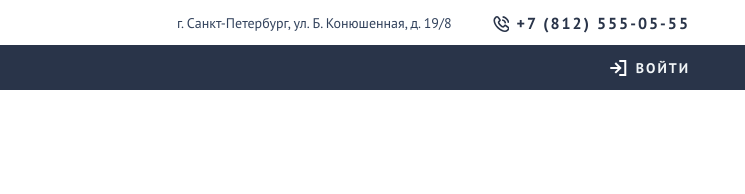
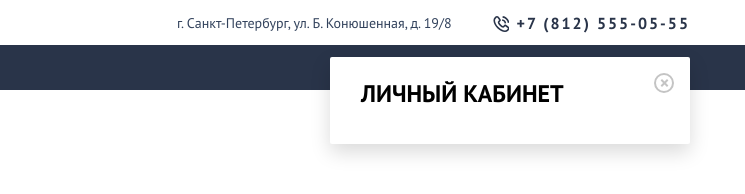
Before and after one commit to ant30111/grading-technomart, a plain HTML site: page index.html in a window 1280 px wide. Shown: the full height of the page, 535-1280 px from the left. Drawn offline with Linux system fonts and the light colour scheme.

Commit message:
разметка и стили кнопки закрытия логина

```diff
--- a/index.html
+++ b/index.html
@@ -32,10 +32,20 @@
             <form class="header-form" action="https://echo.htmlacademy.ru/" method="post">
               <label class="visually-hidden" for="search-text">Текстовое поле для поиска</label>
               <input class="field header-field" type="text" id="search-text" placeholder="Поиск:">
-              <button class="btn close-field-btn" type="button"></button>
+              <button class="btn close-field-btn" type="button">
+                <span class="visually-hidden">Сбросить текст поиска</span>
+              </button>
             </form>
 
             <button class="btn login-btn" type="button">Войти</button>
+
+            <!-- Поповер логина -->
+            <div class="login-popover-container">
+              <h2 class="title login-popover-title">Личный кабинет</h2>
+              <button class="btn close-login-popover-btn" type="button">
+                <span class="visually-hidden">Закрыть форму логина</span>
+              </button>
+            </div>
           </div>
         </div>
       </header>
--- a/styles/slyles.css
+++ b/styles/slyles.css
@@ -169,6 +169,7 @@ body {
 }
 
 .middle-header-content {
+  position: relative;
   display: flex;
   width: 1170px;
   margin: 0 auto;
@@ -317,3 +318,70 @@ body {
 .login-btn:active {
   opacity: 0.3;
 }
+
+/* Поповер логина */
+.login-popover-container {
+  position: absolute;
+  top: 12px;
+  right: 0;
+  z-index: 1;
+  width: 360px;
+  padding: 22px 29px 35px 31px;
+  background-color: #ffffff;
+  border-radius: 2px;
+  box-shadow: 0 8px 20px rgba(0, 0, 0, 0.15);
+}
+
+.login-popover-title {
+  max-width: 257px;
+  font-size: 24px;
+  text-transform: uppercase;
+}
+
+.close-login-popover-btn {
+  position: absolute;
+  top: 16px;
+  right: 16px;
+  width: 20px;
+  height: 20px;
+  background-color: transparent;
+  outline: 2px solid #c4c4c4;
+  outline-offset: -2px;
+  border-radius: 50%;
+}
+
+.close-login-popover-btn::after,
+.close-login-popover-btn::before {
+  position: absolute;
+  top: 9px;
+  left: 6px;
+  width: 9px;
+  height: 2px;
+  background-color: #c4c4c4;
+  content: "";
+}
+
+.close-login-popover-btn::after {
+  transform: rotate(45deg);
+}
+
+.close-login-popover-btn::before {
+  transform: rotate(-45deg);
+}
+
+.close-login-popover-btn:hover {
+  opacity: 0.5;
+}
+
+.close-login-popover-btn:focus {
+  outline: 2px solid #000000;
+}
+
+.close-login-popover-btn:focus::after,
+.close-login-popover-btn:focus::before {
+  background-color: #000000;
+}
+
+.close-login-popover-btn:active {
+  opacity: 0.3;
+}
```
